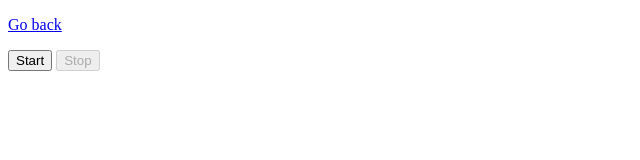
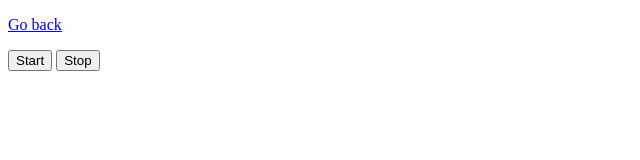
Before and after one commit to Max-Morozynskyi/goit-js-hw-09, a plain HTML site: page 01-color-switcher.html in a window 1280 px wide. Shown: the full height of the page, 0-640 px from the left. Drawn offline with Linux system fonts and the light colour scheme.

Commit message:
Deploying to gh-pages from @ Max-Morozynskyi/goit-js-hw-09@470b0924a0e5eb92cd42be63892b88938ebb0f35 🚀

```diff
--- a/01-color-switcher.html
+++ b/01-color-switcher.html
@@ -1 +1 @@
-<!DOCTYPE html><html lang="en"><head><meta charset="utf-8"><meta name="viewport" content="width=device-width, initial-scale=1.0"><title>Color switcher</title><link rel="stylesheet" href="/goit-js-hw-09/01-color-switcher.133b4dfc.css"></head><body> <p><a href="/goit-js-hw-09/index.html">Go back</a></p> <button type="button" enabled data-start="">Start</button> <button type="button" disabled data-stop="">Stop</button> <script src="/goit-js-hw-09/01-color-switcher.1d46c3b2.js" type="module"></script><script src="/goit-js-hw-09/01-color-switcher.b7f35b63.js" nomodule="" defer></script> </body></html>
+<!DOCTYPE html><html lang="en"><head><meta charset="utf-8"><meta name="viewport" content="width=device-width, initial-scale=1.0"><title>Color switcher</title><link rel="stylesheet" href="/goit-js-hw-09/01-color-switcher.133b4dfc.css"></head><body> <p><a href="/goit-js-hw-09/index.html">Go back</a></p> <button type="button" data-start="">Start</button> <button type="button" data-stop="">Stop</button> <script src="/goit-js-hw-09/01-color-switcher.1d46c3b2.js" type="module"></script><script src="/goit-js-hw-09/01-color-switcher.b7f35b63.js" nomodule="" defer></script> </body></html>
```
